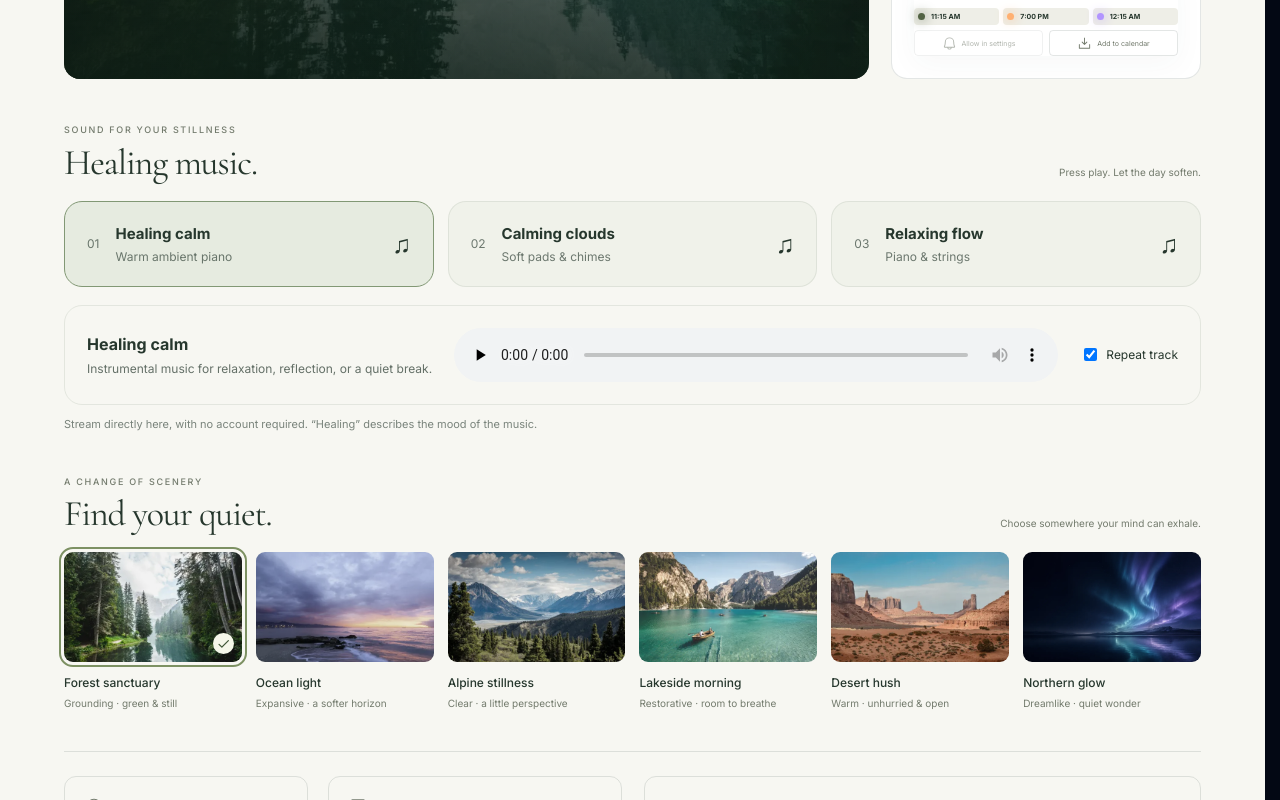
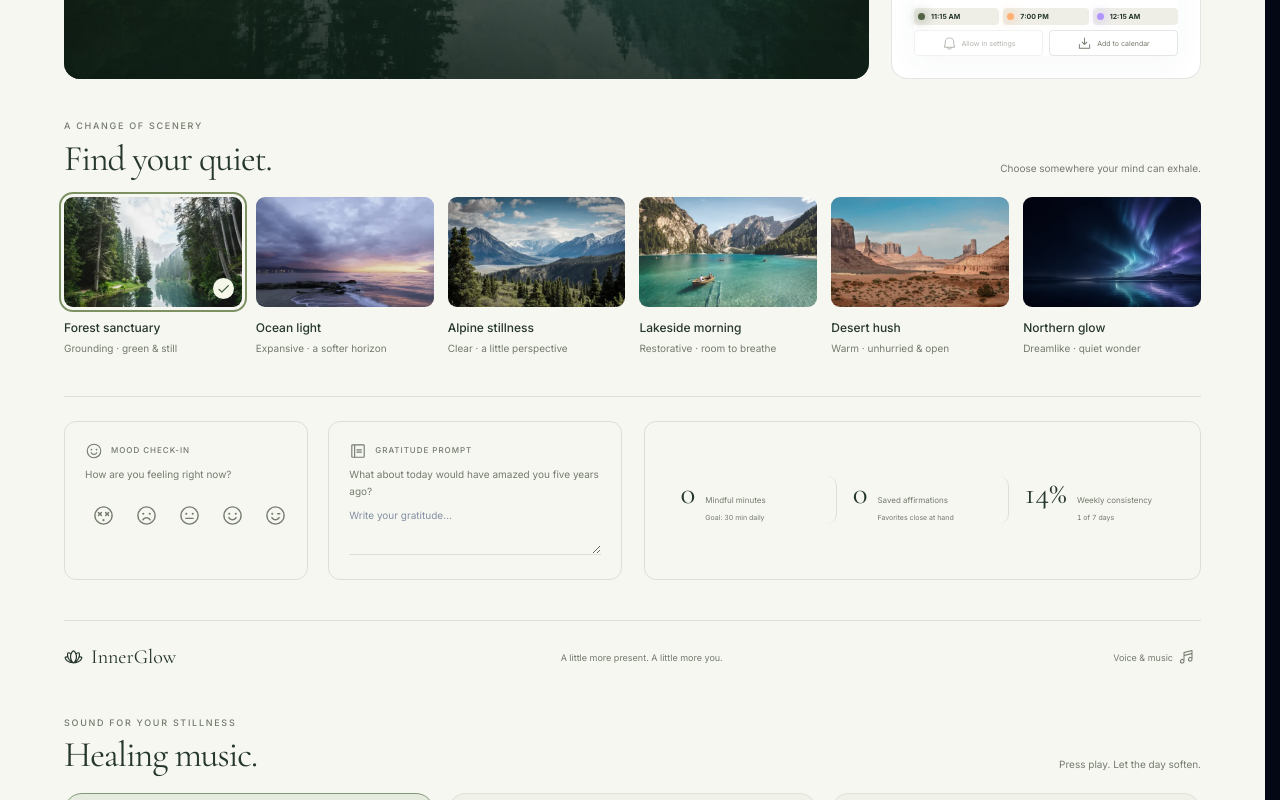
Before and after one commit to peremiller/innerglow-affirmations, a React (Vite) app: page / in a window 1280 px wide. Shown: the part 1200-2000 px from the top of the page. Built offline with nearby package versions, Linux system fonts and the light colour scheme.

Commit message:
Keep healing music mounted across all InnerGlow pages

```diff
--- a/src/App.jsx
+++ b/src/App.jsx
@@ -502,7 +502,6 @@ function TodayView(props) {
         <Ritual {...props.ritual} />
       </div>
     </div>
-    <HealingMusic />
     <section className="scenery-section"><div className="section-heading"><div><p className="eyebrow">A CHANGE OF SCENERY</p><h2>Find your quiet.</h2></div><p>Choose somewhere your mind can exhale.</p></div><SceneryPicker selected={props.scenery} onChange={props.setScenery}/></section>
     <section className="reflection-section"><CheckIn {...props.checkin}/><Stats {...props.stats}/></section>
     <footer className="app-footer"><span><Lotus size={19}/> InnerGlow</span><p>A little more present. A little more you.</p><button onClick={() => window.wellness?.openAudio()}>Voice & music <MusicNotes size={16}/></button></footer>
@@ -757,6 +756,7 @@ export function App() {
         {view === "library" && <LibraryView custom={custom} setCustom={setCustom} favorites={favorites} toggleFavorite={toggleFavorite} selectAffirmation={selectAffirmation} notify={notify} />}
         {view === "journal" && <JournalView moods={moods} gratitudes={gratitudes} practiceDays={practiceDays} />}
         {view === "wishes" && <WishesView wishes={wishes} setWishes={setWishes} notify={notify} />}
+        <HealingMusic />
       </main>
       <MeetingStudio dailyAffirmation={affirmation.text} openingIntention={openingIntention} open={meetingOpen} onClose={() => setMeetingOpen(false)} scenery={scenery} setScenery={setScenery} onBeforeStart={() => { stopNarration(); window.dispatchEvent(new Event("ig:presentation")); }} onComplete={duration => { setMinutes(value => value + duration); notify('A moment well spent. Your team is ready to begin.'); }}/>
       <BottomNav view={view} setView={changeView} />
```
